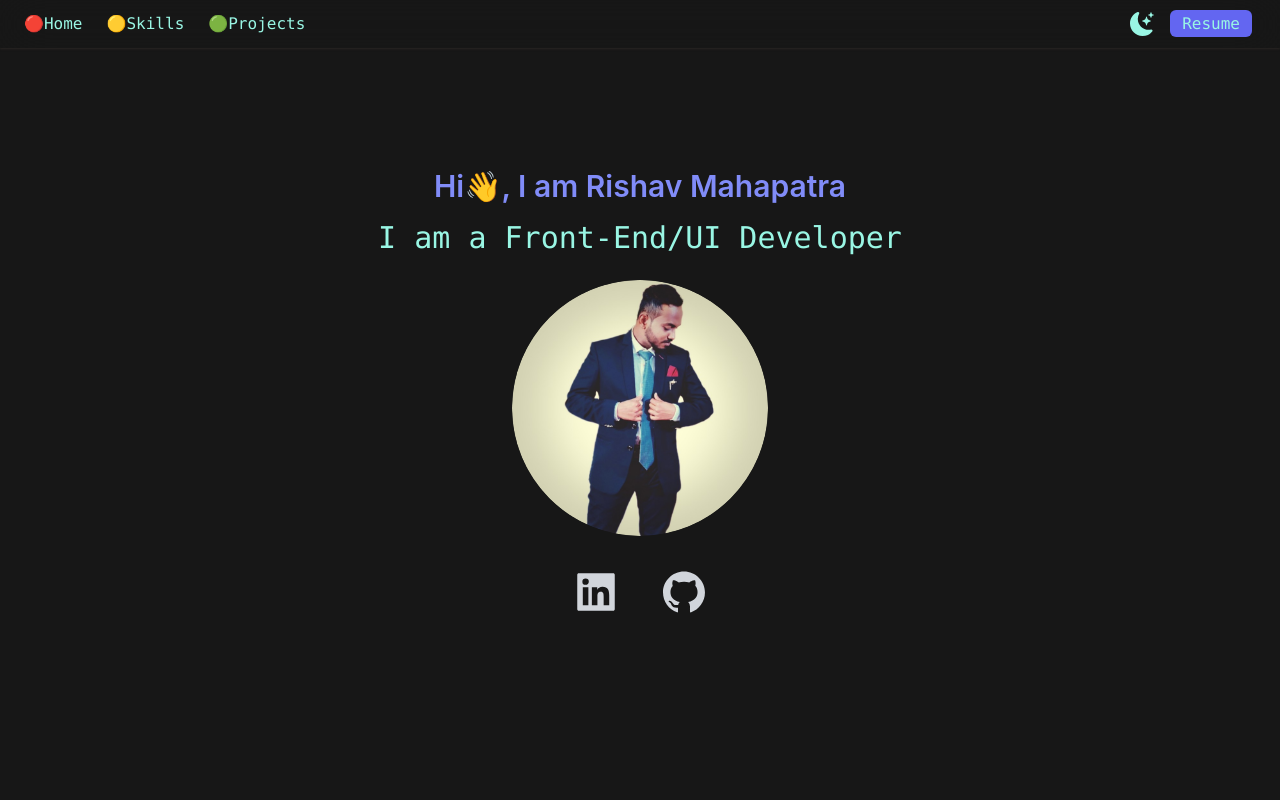
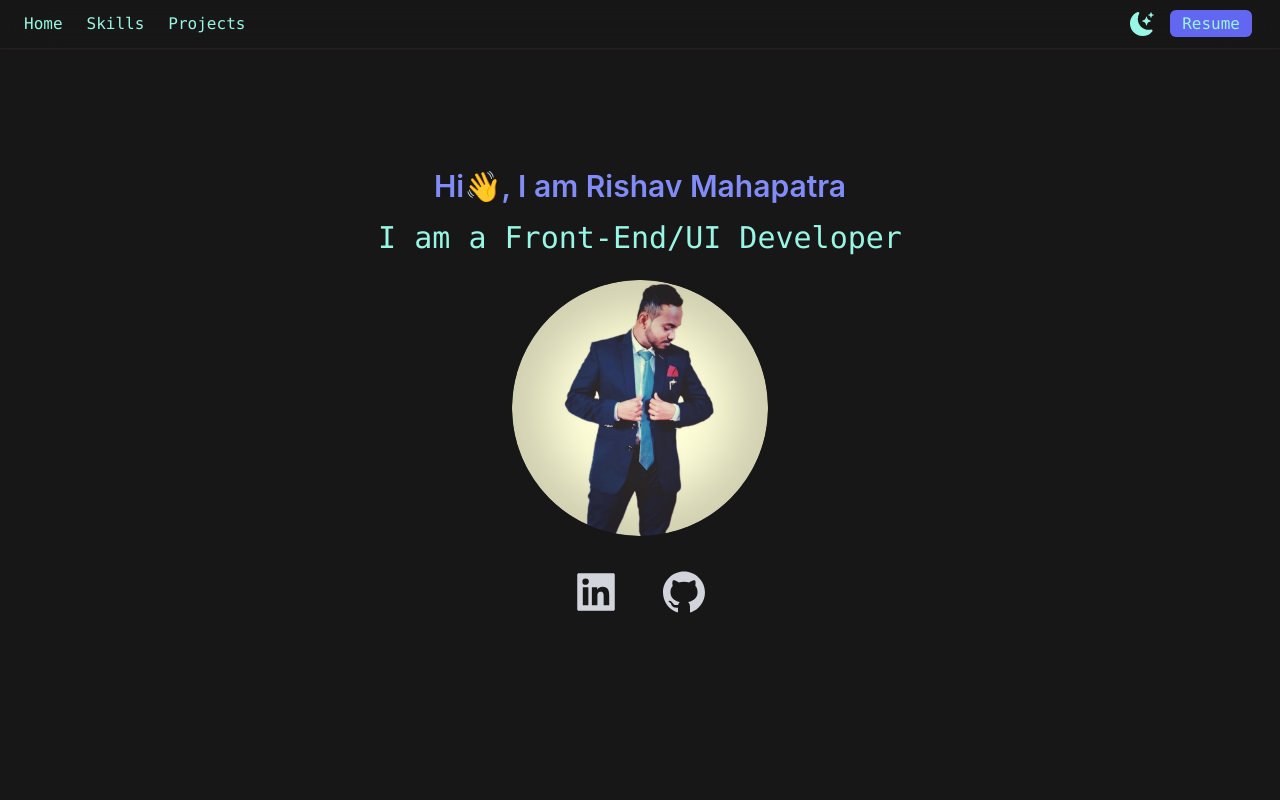
Before and after one commit to rishavmahapatra/Portfolio-V3.0, a Next.js app: page / in a window 1280 px wide. Shown: the top 800 px of the page. Built offline with nearby package versions, Linux system fonts and the light colour scheme.

Commit message:
correction, min-h-screen only above lg screen

```diff
--- a/pages/index.js
+++ b/pages/index.js
@@ -31,7 +31,7 @@ export default function Home() {
       </Head>
 
       <main className="overflow-hidden bg-neutral-100 px-5 dark:bg-neutral-900 md:px-10 lg:px-20">
-        <div className="h-screen">
+        <div className="lg:h-screen">
           <nav className="fixed top-0 left-0 right-0 z-10 backdrop-blur-xl md:dark:shadow-stone-800 shadow-sm p-3 flex justify-end lg:justify-between font-mono text-teal-900  dark:text-teal-200">
             <ul className="hidden lg:flex">
               <li>
@@ -45,7 +45,7 @@ export default function Home() {
                     });
                   }}
                 >
-                  🔴Home
+                  Home
                 </a>
               </li>
               <li>
@@ -59,7 +59,7 @@ export default function Home() {
                     });
                   }}
                 >
-                  🟡Skills
+                  Skills
                 </a>
               </li>
               <li>
@@ -73,7 +73,7 @@ export default function Home() {
                     });
                   }}
                 >
-                 🟢Projects
+                 Projects
                 </a>
               </li>
             </ul>
```
